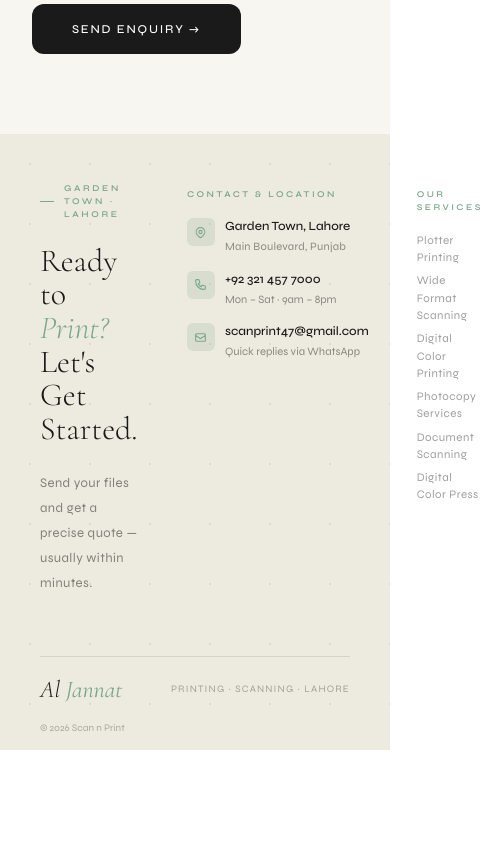
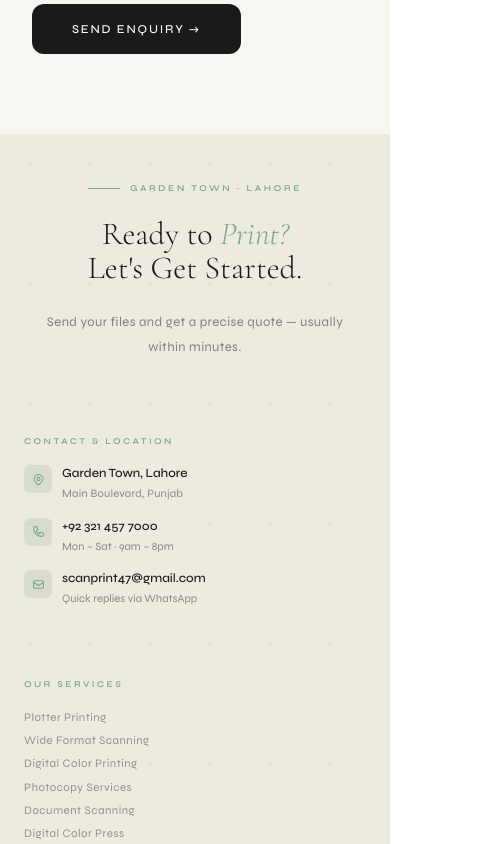
Before and after one commit to Hafsajillani/al-jannat, a Next.js app in the folder frontend/: page / in a window 390 px wide. Shown: the part 7540-8384 px from the top of the page, 483 px wide, since content can reach past the window. Before the commit the page ends 8290 px from the top, so only its background shows below. Built offline with nearby package versions, Linux system fonts and the light colour scheme; no server answers.

Commit message:
feat: make Footer component responsive for all screen sizes

```diff
--- a/frontend/components/shared/Footer.tsx
+++ b/frontend/components/shared/Footer.tsx
@@ -91,16 +91,11 @@ export default function Footer() {
       <footer className="footer-cream">
 
         {/* ── MAIN THREE-COLUMN GRID ── */}
-        <div style={{
-          padding: "3rem 2.5rem 2rem",
-          display: "grid",
-          gridTemplateColumns: "2fr 1fr 1fr",
-          gap: "3rem",
-          alignItems: "start",
-        }}>
+        <div className="mx-auto max-w-[1400px] px-6 py-12 md:px-10 md:py-16 grid grid-cols-1 md:grid-cols-[1.8fr_1.2fr_1fr] gap-10 md:gap-16 items-start">
+
 
           {/* ── COLUMN 1: CTA ── */}
-          <div>
+          <div className="flex flex-col items-center md:items-start text-center md:text-left">
             {/* Eyebrow */}
             <div style={{ display: "flex", alignItems: "center", gap: "10px", marginBottom: "1.4rem" }}>
               <span style={{ display: "block", width: "2rem", height: "1px", background: "#79A88B" }} />
@@ -176,7 +171,7 @@ export default function Footer() {
           {/* ── COLUMN 3: Services ── */}
           <div style={{ paddingTop: "0.4rem" }}>
             <p className="font-syne"
-               style={{ fontSize: "0.55rem", fontWeight: 600, letterSpacing: "0.28em", textTransform: "uppercase", color: "#79A88B", margin: "0 0 0.9rem" }}>
+               style={{ fontSize: "0.55rem", fontWeight: 600, letterSpacing: "0.28em", textTransform: "uppercase", color: "#79A88B", margin: "1.5rem 0 0.9rem" }}>
               Our Services
             </p>
             <div style={{ display: "flex", flexDirection: "column" }}>
@@ -189,17 +184,11 @@ export default function Footer() {
         </div>
 
         {/* ── DIVIDER ── */}
-        <div style={{ borderTop: "1px solid rgba(0,0,0,0.1)", margin: "0 2.5rem" }} />
+        <div className="border-t border-black/10 mx-6 md:mx-10" />
 
         {/* ── BOTTOM BAR ── */}
-        <div style={{
-          padding: "0.9rem 2.5rem",
-          display: "flex",
-          alignItems: "center",
-          justifyContent: "space-between",
-          flexWrap: "wrap",
-          gap: "0.8rem",
-        }}>
+        <div className="px-6 md:px-10 py-6 md:py-8 flex flex-col md:flex-row items-center justify-between gap-6">
+
 
           {/* Brand */}
           <span className="font-cormorant" style={{ fontSize: "1.5rem", fontWeight: 300, color: "#1a1a1a" }}>
```
